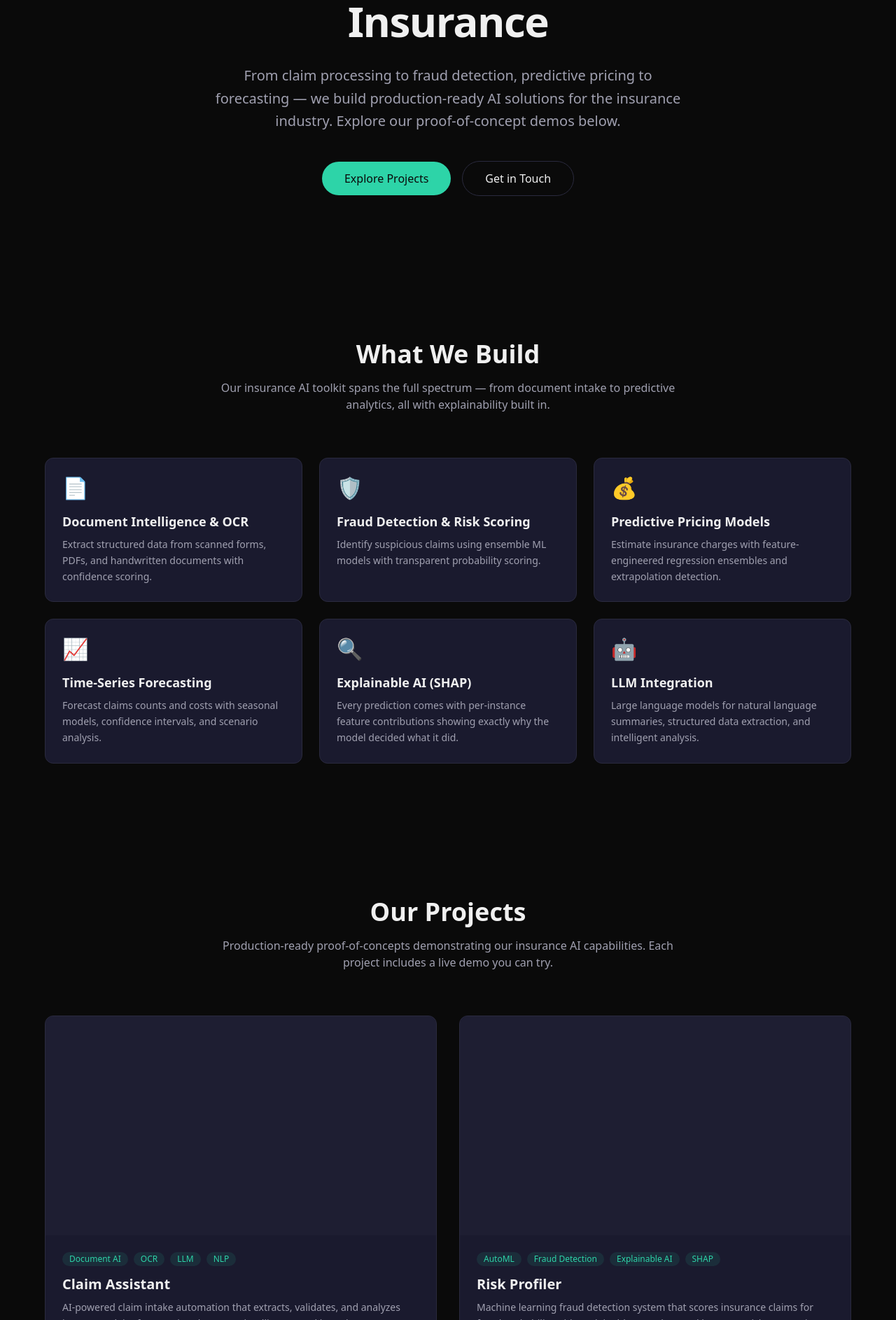
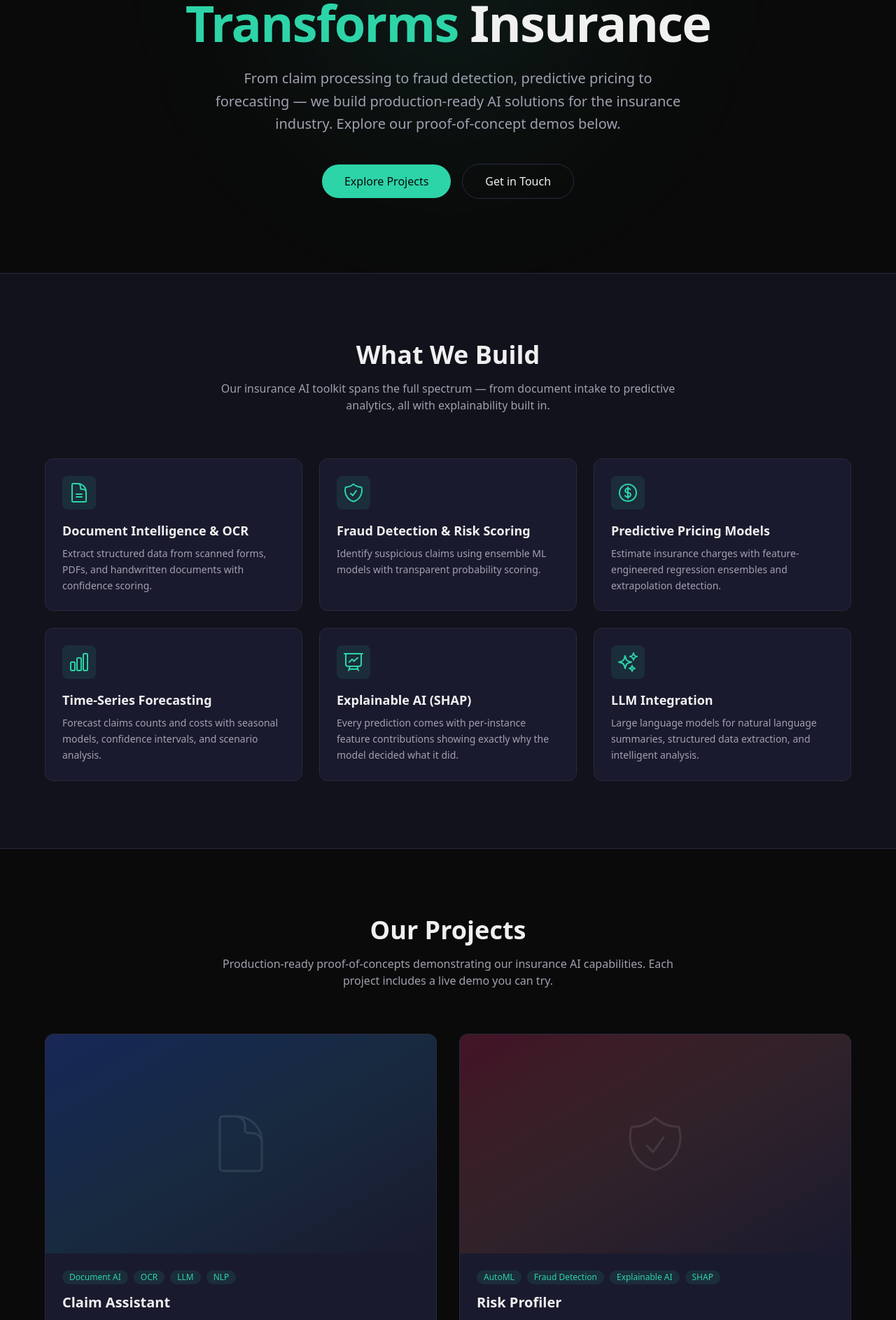
Before and after one commit to Symfa-Inc/insurtech-intelligence, a Next.js app: page / in a window 1280 px wide. Shown: the part 314-2200 px from the top of the page at 70% size. Built offline with nearby package versions, Linux system fonts and the light colour scheme.

Commit message:
feat: UI/UX improvements — SVG icons, card visuals, animations, breadcrumbs, section variety

```diff
--- a/src/app/globals.css
+++ b/src/app/globals.css
@@ -42,3 +42,30 @@ body {
   background: var(--bg);
   color: var(--fg);
 }
+
+@keyframes fade-in-up {
+  from {
+    opacity: 0;
+    transform: translateY(20px);
+  }
+  to {
+    opacity: 1;
+    transform: translateY(0);
+  }
+}
+
+.animate-fade-in-up {
+  animation: fade-in-up 0.6s ease-out both;
+}
+
+.animation-delay-100 {
+  animation-delay: 0.1s;
+}
+
+.animation-delay-200 {
+  animation-delay: 0.2s;
+}
+
+.animation-delay-300 {
+  animation-delay: 0.3s;
+}
--- a/src/components/home/Capabilities.tsx
+++ b/src/components/home/Capabilities.tsx
@@ -1,45 +1,150 @@
+function DocumentIcon() {
+  return (
+    <svg
+      viewBox="0 0 24 24"
+      fill="none"
+      stroke="currentColor"
+      strokeWidth="1.5"
+      className="h-8 w-8"
+    >
+      <path d="M19.5 14.25v-2.625a3.375 3.375 0 0 0-3.375-3.375h-1.5A1.125 1.125 0 0 1 13.5 7.125v-1.5a3.375 3.375 0 0 0-3.375-3.375H8.25m2.25 0H5.625c-.621 0-1.125.504-1.125 1.125v17.25c0 .621.504 1.125 1.125 1.125h12.75c.621 0 1.125-.504 1.125-1.125V11.25a9 9 0 0 0-9-9Z" />
+      <path d="M9 16.5h6m-6-3h6" strokeLinecap="round" />
+    </svg>
+  );
+}
+
+function ShieldIcon() {
+  return (
+    <svg
+      viewBox="0 0 24 24"
+      fill="none"
+      stroke="currentColor"
+      strokeWidth="1.5"
+      className="h-8 w-8"
+    >
+      <path
+        d="M9 12.75 11.25 15 15 9.75m-3-7.036A11.959 11.959 0 0 1 3.598 6 11.99 11.99 0 0 0 3 9.749c0 5.592 3.824 10.29 9 11.623 5.176-1.332 9-6.03 9-11.622 0-1.31-.21-2.571-.598-3.751h-.152c-3.196 0-6.1-1.248-8.25-3.285Z"
+        strokeLinecap="round"
+        strokeLinejoin="round"
+      />
+    </svg>
+  );
+}
+
+function CurrencyIcon() {
+  return (
+    <svg
+      viewBox="0 0 24 24"
+      fill="none"
+      stroke="currentColor"
+      strokeWidth="1.5"
+      className="h-8 w-8"
+    >
+      <path
+        d="M12 6v12m-3-2.818.879.659c1.171.879 3.07.879 4.242 0 1.172-.879 1.172-2.303 0-3.182C13.536 12.219 12.768 12 12 12c-.725 0-1.45-.22-2.003-.659-1.106-.879-1.106-2.303 0-3.182s2.9-.879 4.006 0l.415.33M21 12a9 9 0 1 1-18 0 9 9 0 0 1 18 0Z"
+        strokeLinecap="round"
+        strokeLinejoin="round"
+      />
+    </svg>
+  );
+}
+
+function ChartIcon() {
+  return (
+    <svg
+      viewBox="0 0 24 24"
+      fill="none"
+      stroke="currentColor"
+      strokeWidth="1.5"
+      className="h-8 w-8"
+    >
+      <path
+        d="M3 13.125C3 12.504 3.504 12 4.125 12h2.25c.621 0 1.125.504 1.125 1.125v6.75C7.5 20.496 6.996 21 6.375 21h-2.25A1.125 1.125 0 0 1 3 19.875v-6.75ZM9.75 8.625c0-.621.504-1.125 1.125-1.125h2.25c.621 0 1.125.504 1.125 1.125v11.25c0 .621-.504 1.125-1.125 1.125h-2.25a1.125 1.125 0 0 1-1.125-1.125V8.625ZM16.5 4.125c0-.621.504-1.125 1.125-1.125h2.25C20.496 3 21 3.504 21 4.125v15.75c0 .621-.504 1.125-1.125 1.125h-2.25a1.125 1.125 0 0 1-1.125-1.125V4.125Z"
+        strokeLinecap="round"
+        strokeLinejoin="round"
+      />
+    </svg>
+  );
+}
+
+function ExplainIcon() {
+  return (
+    <svg
+      viewBox="0 0 24 24"
+      fill="none"
+      stroke="currentColor"
+      strokeWidth="1.5"
+      className="h-8 w-8"
+    >
+      <path
+        d="M3.75 3v11.25A2.25 2.25 0 0 0 6 16.5h2.25M3.75 3h-1.5m1.5 0h16.5m0 0h1.5m-1.5 0v11.25A2.25 2.25 0 0 1 18 16.5h-2.25m-7.5 0h7.5m-7.5 0-1 3m8.5-3 1 3m0 0 .5 1.5m-.5-1.5h-9.5m0 0-.5 1.5m.75-9 3-3 2.148 2.148A12.061 12.061 0 0 1 16.5 7.605"
+        strokeLinecap="round"
+        strokeLinejoin="round"
+      />
+    </svg>
+  );
+}
+
+function BrainIcon() {
+  return (
+    <svg
+      viewBox="0 0 24 24"
+      fill="none"
+      stroke="currentColor"
+      strokeWidth="1.5"
+      className="h-8 w-8"
+    >
+      <path
+        d="M9.813 15.904 9 18.75l-.813-2.846a4.5 4.5 0 0 0-3.09-3.09L2.25 12l2.846-.813a4.5 4.5 0 0 0 3.09-3.09L9 5.25l.813 2.846a4.5 4.5 0 0 0 3.09 3.09L15.75 12l-2.846.813a4.5 4.5 0 0 0-3.09 3.09ZM18.259 8.715 18 9.75l-.259-1.035a3.375 3.375 0 0 0-2.455-2.456L14.25 6l1.036-.259a3.375 3.375 0 0 0 2.455-2.456L18 2.25l.259 1.035a3.375 3.375 0 0 0 2.456 2.456L21.75 6l-1.035.259a3.375 3.375 0 0 0-2.456 2.456ZM16.894 20.567 16.5 21.75l-.394-1.183a2.25 2.25 0 0 0-1.423-1.423L13.5 18.75l1.183-.394a2.25 2.25 0 0 0 1.423-1.423l.394-1.183.394 1.183a2.25 2.25 0 0 0 1.423 1.423l1.183.394-1.183.394a2.25 2.25 0 0 0-1.423 1.423Z"
+        strokeLinecap="round"
+        strokeLinejoin="round"
+      />
+    </svg>
+  );
+}
+
 const capabilities = [
   {
     title: 'Document Intelligence & OCR',
     description:
       'Extract structured data from scanned forms, PDFs, and handwritten documents with confidence scoring.',
-    icon: '\ud83d\udcc4',
+    icon: DocumentIcon,
   },
   {
     title: 'Fraud Detection & Risk Scoring',
     description:
       'Identify suspicious claims using ensemble ML models with transparent probability scoring.',
-    icon: '\ud83d\udee1\ufe0f',
+    icon: ShieldIcon,
   },
   {
     title: 'Predictive Pricing Models',
     description:
       'Estimate insurance charges with feature-engineered regression ensembles and extrapolation detection.',
-    icon: '\ud83d\udcb0',
+    icon: CurrencyIcon,
   },
   {
     title: 'Time-Series Forecasting',
     description:
       'Forecast claims counts and costs with seasonal models, confidence intervals, and scenario analysis.',
-    icon: '\ud83d\udcc8',
+    icon: ChartIcon,
   },
   {
     title: 'Explainable AI (SHAP)',
     description:
       'Every prediction comes with per-instance feature contributions showing exactly why the model decided what it did.',
-    icon: '\ud83d\udd0d',
+    icon: ExplainIcon,
   },
   {
     title: 'LLM Integration',
     description:
       'Large language models for natural language summaries, structured data extraction, and intelligent analysis.',
-    icon: '\ud83e\udd16',
+    icon: BrainIcon,
   },
 ];
 
 export function Capabilities() {
   return (
-    <section id="capabilities" className="px-6 py-24">
+    <section id="capabilities" className="border-y border-border bg-surface/50 px-6 py-24">
       <div className="mx-auto max-w-6xl">
         <div className="mb-16 text-center">
           <h2 className="mb-4 text-3xl font-bold md:text-4xl">What We Build</h2>
@@ -52,9 +157,11 @@ export function Capabilities() {
           {capabilities.map((cap) => (
             <div
               key={cap.title}
-              className="rounded-xl border border-border bg-surface p-6 transition-colors hover:border-primary/50"
+              className="group rounded-xl border border-border bg-surface p-6 transition-all hover:border-primary/50 hover:shadow-lg hover:shadow-primary/5"
             >
-              <div className="mb-4 text-3xl">{cap.icon}</div>
+              <div className="mb-4 flex h-12 w-12 items-center justify-center rounded-lg bg-primary/10 text-primary transition-colors group-hover:bg-primary/20">
+                <cap.icon />
+              </div>
               <h3 className="mb-2 text-lg font-semibold">{cap.title}</h3>
               <p className="text-sm leading-relaxed text-text-secondary">{cap.description}</p>
             </div>
--- a/src/components/home/Hero.tsx
+++ b/src/components/home/Hero.tsx
@@ -1,19 +1,22 @@
 export function Hero() {
   return (
-    <section className="flex min-h-[80vh] items-center justify-center px-6">
-      <div className="mx-auto max-w-4xl text-center">
-        <div className="mb-6 inline-block rounded-full border border-border bg-surface px-4 py-1.5 text-sm text-text-secondary">
+    <section className="relative flex min-h-[80vh] items-center justify-center overflow-hidden px-6">
+      <div className="pointer-events-none absolute inset-0">
+        <div className="absolute left-1/2 top-1/3 h-[500px] w-[500px] -translate-x-1/2 -translate-y-1/2 rounded-full bg-primary/[0.07] blur-[120px]" />
+      </div>
+      <div className="relative z-10 mx-auto max-w-4xl text-center">
+        <div className="animate-fade-in-up mb-6 inline-block rounded-full border border-border bg-surface px-4 py-1.5 text-sm text-text-secondary">
           AI-Powered Insurance Solutions
         </div>
-        <h1 className="mb-6 text-4xl font-bold leading-tight tracking-tight md:text-6xl">
+        <h1 className="animate-fade-in-up animation-delay-100 mb-6 text-5xl font-extrabold leading-[1.1] tracking-tight md:text-7xl">
           Intelligence That <span className="text-primary">Transforms</span> Insurance
         </h1>
-        <p className="mx-auto mb-10 max-w-2xl text-lg leading-relaxed text-text-secondary md:text-xl">
+        <p className="animate-fade-in-up animation-delay-200 mx-auto mb-10 max-w-2xl text-lg leading-relaxed text-text-secondary md:text-xl">
           From claim processing to fraud detection, predictive pricing to forecasting — we build
           production-ready AI solutions for the insurance industry. Explore our proof-of-concept
           demos below.
         </p>
-        <div className="flex flex-col items-center justify-center gap-4 sm:flex-row">
+        <div className="animate-fade-in-up animation-delay-300 flex flex-col items-center justify-center gap-4 sm:flex-row">
           <a
             href="#projects"
             className="rounded-full bg-primary px-8 py-3 font-medium text-background transition-colors hover:bg-primary-hover"
--- a/src/components/home/ProjectCard.tsx
+++ b/src/components/home/ProjectCard.tsx
@@ -1,13 +1,48 @@
 import Link from 'next/link';
 import type { Project } from '@/lib/types';
 
+const cardGradients: Record<string, string> = {
+  'claim-assistant': 'from-blue-600/20 via-cyan-500/10 to-transparent',
+  'risk-profiler': 'from-red-600/20 via-orange-500/10 to-transparent',
+  'insurance-pricing': 'from-emerald-600/20 via-teal-500/10 to-transparent',
+  insurecast: 'from-violet-600/20 via-purple-500/10 to-transparent',
+};
+
+const cardIcons: Record<string, string> = {
+  'claim-assistant':
+    'M19.5 14.25v-2.625a3.375 3.375 0 0 0-3.375-3.375h-1.5A1.125 1.125 0 0 1 13.5 7.125v-1.5a3.375 3.375 0 0 0-3.375-3.375H8.25m2.25 0H5.625c-.621 0-1.125.504-1.125 1.125v17.25c0 .621.504 1.125 1.125 1.125h12.75c.621 0 1.125-.504 1.125-1.125V11.25a9 9 0 0 0-9-9Z',
+  'risk-profiler':
+    'M9 12.75 11.25 15 15 9.75m-3-7.036A11.959 11.959 0 0 1 3.598 6 11.99 11.99 0 0 0 3 9.749c0 5.592 3.824 10.29 9 11.623 5.176-1.332 9-6.03 9-11.622 0-1.31-.21-2.571-.598-3.751h-.152c-3.196 0-6.1-1.248-8.25-3.285Z',
+  'insurance-pricing':
+    'M12 6v12m-3-2.818.879.659c1.171.879 3.07.879 4.242 0 1.172-.879 1.172-2.303 0-3.182C13.536 12.219 12.768 12 12 12c-.725 0-1.45-.22-2.003-.659-1.106-.879-1.106-2.303 0-3.182s2.9-.879 4.006 0l.415.33M21 12a9 9 0 1 1-18 0 9 9 0 0 1 18 0Z',
+  insurecast:
+    'M3 13.125C3 12.504 3.504 12 4.125 12h2.25c.621 0 1.125.504 1.125 1.125v6.75C7.5 20.496 6.996 21 6.375 21h-2.25A1.125 1.125 0 0 1 3 19.875v-6.75ZM9.75 8.625c0-.621.504-1.125 1.125-1.125h2.25c.621 0 1.125.504 1.125 1.125v11.25c0 .621-.504 1.125-1.125 1.125h-2.25a1.125 1.125 0 0 1-1.125-1.125V8.625ZM16.5 4.125c0-.621.504-1.125 1.125-1.125h2.25C20.496 3 21 3.504 21 4.125v15.75c0 .621-.504 1.125-1.125 1.125h-2.25a1.125 1.125 0 0 1-1.125-1.125V4.125Z',
+};
+
 export function ProjectCard({ project }: { project: Project }) {
+  const gradient = cardGradients[project.slug] ?? 'from-gray-600/20 to-transparent';
+  const iconPath = cardIcons[project.slug];
+
   return (
     <Link
       href={`/projects/${project.slug}`}
       className="group rounded-xl border border-border bg-surface transition-all hover:border-primary/50 hover:shadow-lg hover:shadow-primary/5"
     >
-      <div className="aspect-video w-full rounded-t-xl bg-border/30" />
+      <div
+        className={`relative flex aspect-video w-full items-center justify-center overflow-hidden rounded-t-xl bg-gradient-to-br ${gradient}`}
+      >
+        {iconPath && (
+          <svg
+            viewBox="0 0 24 24"
+            fill="none"
+            stroke="currentColor"
+            strokeWidth="0.75"
+            className="h-24 w-24 text-foreground/10 transition-transform duration-500 group-hover:scale-110"
+          >
+            <path d={iconPath} strokeLinecap="round" strokeLinejoin="round" />
+          </svg>
+        )}
+      </div>
       <div className="p-6">
         <div className="mb-3 flex flex-wrap gap-2">
           {project.tags.map((tag) => (
```
Also changed, not shown: src/components/project/DemoCTA.tsx (+8 -2 lines), src/components/project/ModelsAndTech.tsx (+4 -4 lines), src/components/project/ProjectHeader.tsx (+17 -1 lines).
